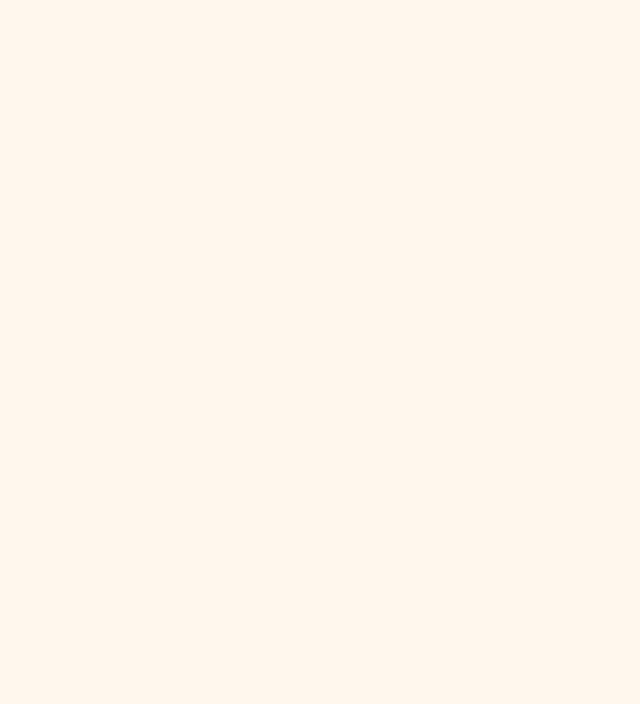
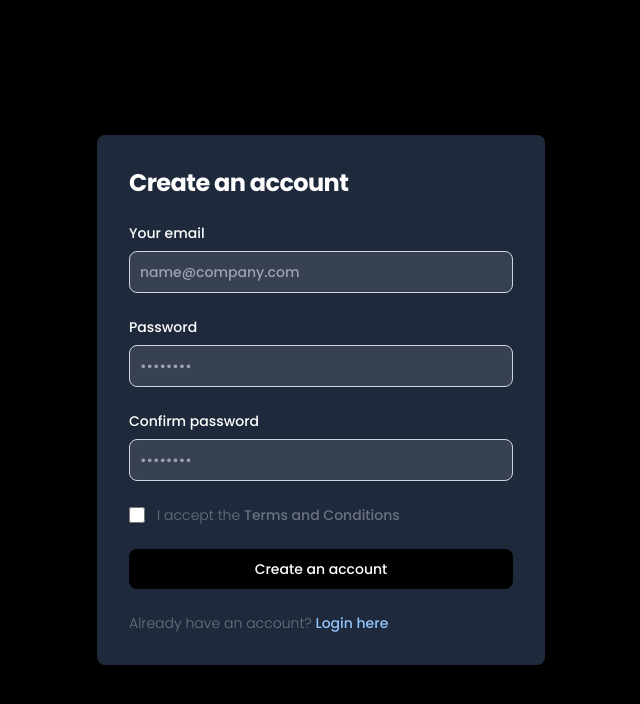
Before and after one commit to Harshninave04/Libry, a React (Vite) app in the folder Frontend/: page /signup in a window 1280 px wide. Before the commit this address had no page. Shown: the top 704 px of the page, without its empty margins (319-959 px from the left). Built offline with nearby package versions, Linux system fonts and the light colour scheme; a web font is replaced by a local one.

Commit message:
signup page created, design credit to flowbite

```diff
--- a/Frontend/src/App.jsx
+++ b/Frontend/src/App.jsx
@@ -1,12 +1,14 @@
 import Home from './Home/Home';
 import { Route, Routes } from 'react-router-dom';
 import Courses from './Courses/Courses';
+import Signup from './components/Signup';
 function App() {
   return (
     <div className="bg-orange-50 h-screen object-cover w-full dark:bg-black dark:text-white">
       <Routes>
         <Route path="/" element={<Home />} />
         <Route path="/course" element={<Courses />} />
+        <Route path="/signup" element={<Signup />} />
       </Routes>
     </div>
   );
--- a/Frontend/src/components/Login.jsx
+++ b/Frontend/src/components/Login.jsx
@@ -74,7 +74,7 @@
                     <p className="text-sm font-light text-gray-500 dark:text-gray-400">
                       Don’t have an account yet?{' '}
                       <a
-                        href="/Login"
+                        href="/Signup"
                         className="font-medium text-primary-600 hover:underline text-blue-300 dark:text-blue-300">
                         Sign up
                       </a>
--- /dev/null
+++ b/Frontend/src/components/Signup.jsx
@@ -0,0 +1,104 @@
+function Signup() {
+  return (
+    <>
+      <div className="flex flex-col py-48 md:py-0 md:block">
+        <section className="md:bg-black dark:bg-gray-900">
+          <div className="flex flex-col items-center justify-center px-6 py-8 mx-auto md:h-screen lg:py-0">
+            <div className="w-full bg-slate-800 rounded-lg shadow dark:border md:mt-0 sm:max-w-md xl:p-0 dark:bg-gray-800 dark:border-gray-700">
+              <div className="p-6 space-y-4 md:space-y-6 sm:p-8">
+                <h1 className="text-xl font-bold leading-tight tracking-tight text-white md:text-2xl">
+                  Create an account
+                </h1>
+                <form className="space-y-4 md:space-y-6" action="#">
+                  <div>
+                    <label
+                      htmlFor="email"
+                      className="block mb-2 text-sm font-medium text-white dark:text-white">
+                      Your email
+                    </label>
+                    <input
+                      type="email"
+                      name="email"
+                      id="email"
+                      className="bg-gray-700 border border-gray-300 text-white sm:text-sm rounded-lg focus:ring-primary-600 focus:border-primary-600 block w-full p-2.5 dark:bg-gray-700 dark:border-gray-600 dark:placeholder-gray-400 dark:text-white dark:focus:ring-blue-500 dark:focus:border-blue-500"
+                      placeholder="name@company.com"
+                      required=""
+                    />
+                  </div>
+                  <div>
+                    <label
+                      htmlFor="password"
+                      className="block mb-2 text-sm font-medium text-white dark:text-white">
+                      Password
+                    </label>
+                    <input
+                      type="password"
+                      name="password"
+                      id="password"
+                      placeholder="••••••••"
+                      className="bg-gray-700 border border-gray-300 text-white sm:text-sm rounded-lg focus:ring-primary-600 focus:border-primary-600 block w-full p-2.5 dark:bg-gray-700 dark:border-gray-600 dark:placeholder-gray-400 dark:text-white dark:focus:ring-blue-500 dark:focus:border-blue-500"
+                      required=""
+                    />
+                  </div>
+                  <div>
+                    <label
+                      htmlFor="confirm-password"
+                      className="block mb-2 text-sm font-medium text-white dark:text-white">
+                      Confirm password
+                    </label>
+                    <input
+                      type="password"
+                      name="confirm-password"
+                      id="confirm-password"
+                      placeholder="••••••••"
+                      className="bg-gray-700 border border-gray-300 text-white sm:text-sm rounded-lg focus:ring-primary-600 focus:border-primary-600 block w-full p-2.5 dark:bg-gray-700 dark:border-gray-600 dark:placeholder-gray-400 dark:text-white dark:focus:ring-blue-500 dark:focus:border-blue-500"
+                      required=""
+                    />
+                  </div>
+                  <div className="flex items-start">
+                    <div className="flex items-center h-5">
+                      <input
+                        id="terms"
+                        aria-describedby="terms"
+                        type="checkbox"
+                        className="w-4 h-4 border border-gray-300 rounded bg-gray-700 focus:ring-3 focus:ring-primary-300 dark:bg-gray-700 dark:border-gray-600 dark:focus:ring-primary-600 dark:ring-offset-gray-800"
+                        required=""
+                      />
+                    </div>
+                    <div className="ml-3 text-sm">
+                      <label
+                        htmlFor="terms"
+                        className="font-light text-gray-500 dark:text-gray-300">
+                        I accept the{' '}
+                        <a
+                          className="font-medium text-primary-600 hover:underline dark:text-primary-500"
+                          href="#">
+                          Terms and Conditions
+                        </a>
+                      </label>
+                    </div>
+                  </div>
+                  <button
+                    type="submit"
+                    className="w-full text-white bg-primary-600 hover:bg-primary-700 focus:ring-4 focus:outline-none focus:ring-primary-300 font-medium rounded-lg text-sm px-5 py-2.5 text-center dark:focus:ring-primary-800 bg-black hover:bg-gray-600">
+                    Create an account
+                  </button>
+                  <p className="text-sm font-light text-gray-500 dark:text-gray-400">
+                    Already have an account?{' '}
+                    <a
+                      href="/"
+                      className="font-medium text-blue-300 hover:underline dark:text-primary-500">
+                      Login here
+                    </a>
+                  </p>
+                </form>
+              </div>
+            </div>
+          </div>
+        </section>
+      </div>
+    </>
+  );
+}
+
+export default Signup;
```
